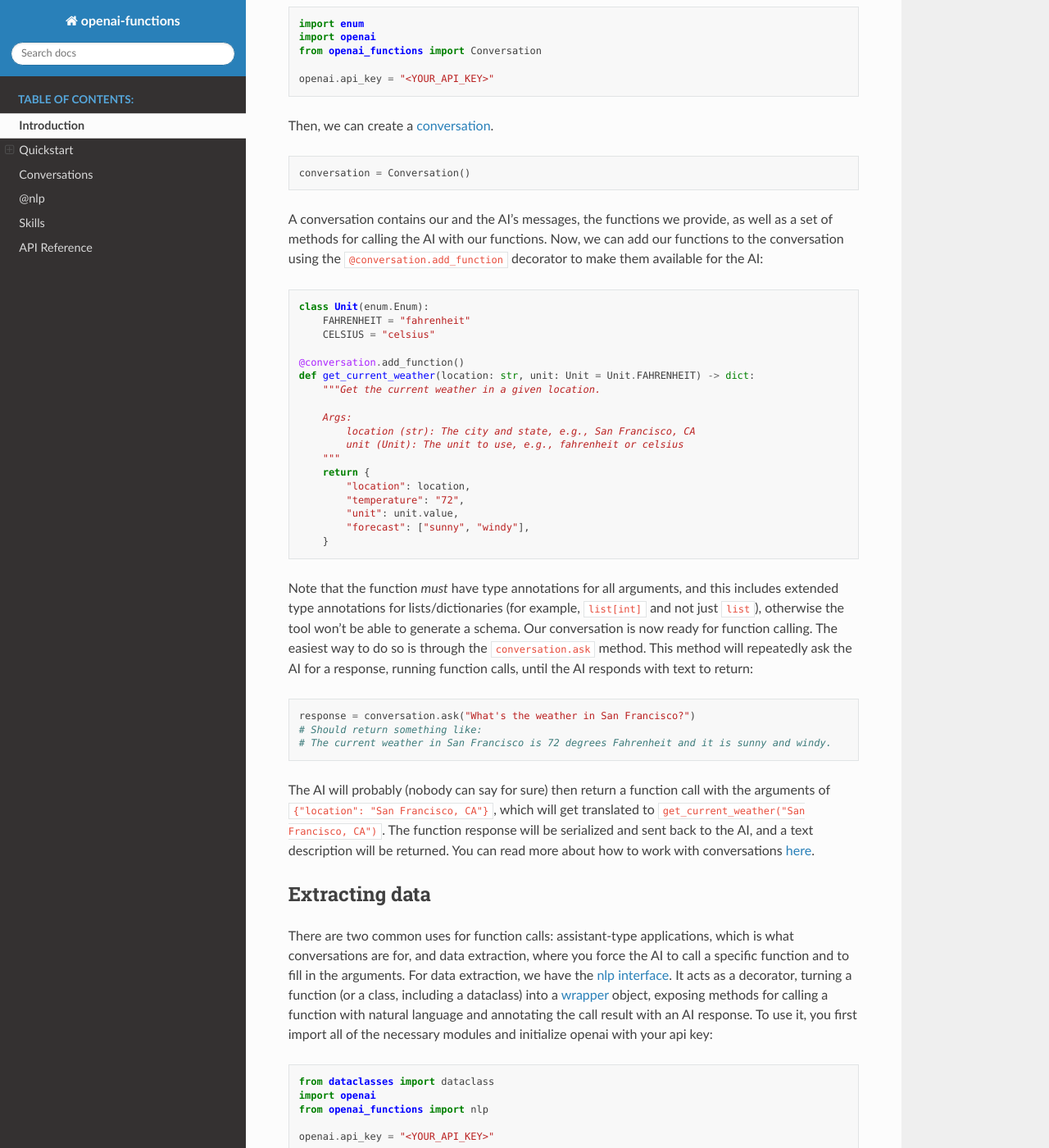
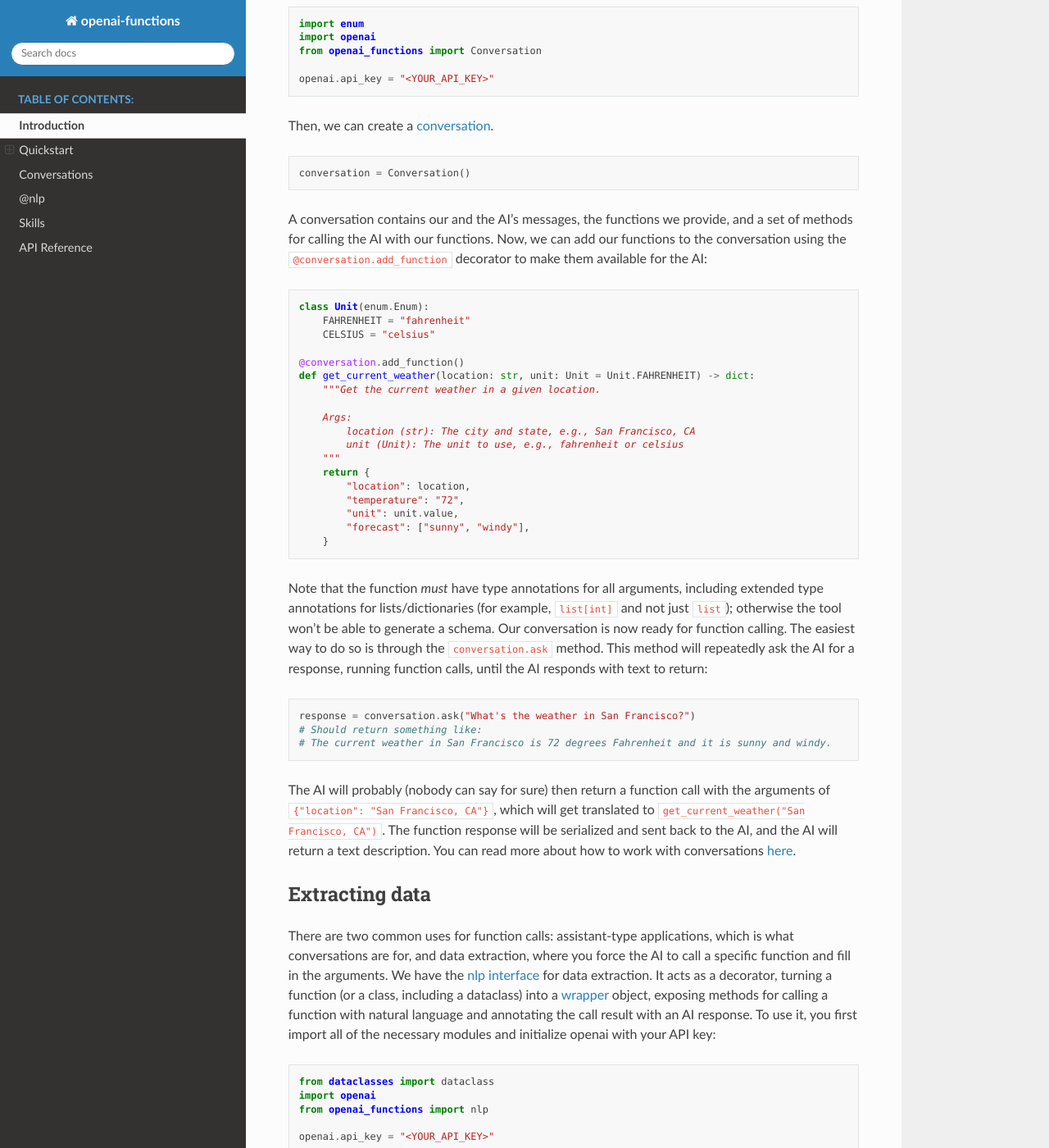
Before and after one commit to rizerphe/openai-functions, a Sphinx documentation site: the page built from docs/introduction.md, in a window 1280 px wide and 1400 px high, scrolled down 1068 px. Shown: the whole window at 82% size. Built offline with Sphinx 7.4.7 and the Read the Docs theme 2.0.0, drawn with Linux system fonts in a browser that asks for light colours; some of the changed text lies outside the part shown.

Commit message:
Fix grammar and improve clarity in docs

````diff
--- a/docs/introduction.md
+++ b/docs/introduction.md
@@ -26,13 +26,13 @@ pip install openai-functions
 Now, there are **three ways you can use this** - start with just one:
 
 - For managing conversations, use the [conversational](#your-first-conversation) interface
-- For data extraction etc, for working with just one function, use the [data extraction](extracting-data) interface
+- For data extraction etc., for working with just one function, use the [data extraction](extracting-data) interface
 - For just generating schemas and parsing call results, nothing more, use [raw schema generation](just-generating-the-schemas) next.
 
 (your-first-conversation)=
 ## Your first conversation
 
-The easiest way to use `openai-functions` is through the [conversation](conversation) interface. For that, you first import all of the necessary modules and initialize openai with your api key:
+The easiest way to use `openai-functions` is through the [conversation](conversation) interface. For that, you first import all of the necessary modules and initialize openai with your API key:
 
 ```python
 import enum
@@ -48,7 +48,7 @@ Then, we can create a [conversation](openai_functions.Conversation).
 conversation = Conversation()
 ```
 
-A conversation contains our and the AI's messages, the functions we provide, as well as a set of methods for calling the AI with our functions. Now, we can add our functions to the conversation using the `@conversation.add_function` decorator to make them available for the AI:
+A conversation contains our and the AI's messages, the functions we provide, and a set of methods for calling the AI with our functions. Now, we can add our functions to the conversation using the `@conversation.add_function` decorator to make them available for the AI:
 
 ```python
 class Unit(enum.Enum):
@@ -71,7 +71,7 @@ def get_current_weather(location: str, unit: Unit = Unit.FAHRENHEIT) -> dict:
     }
 ```
 
-Note that the function _must_ have type annotations for all arguments, and this includes extended type annotations for lists/dictionaries (for example, `list[int]` and not just `list`), otherwise the tool won't be able to generate a schema. Our conversation is now ready for function calling. The easiest way to do so is through the `conversation.ask` method. This method will repeatedly ask the AI for a response, running function calls, until the AI responds with text to return:
+Note that the function _must_ have type annotations for all arguments, including extended type annotations for lists/dictionaries (for example, `list[int]` and not just `list`); otherwise the tool won't be able to generate a schema. Our conversation is now ready for function calling. The easiest way to do so is through the `conversation.ask` method. This method will repeatedly ask the AI for a response, running function calls, until the AI responds with text to return:
 
 ```python
 response = conversation.ask("What's the weather in San Francisco?")
@@ -79,12 +79,12 @@ response = conversation.ask("What's the weather in San Francisco?")
 # The current weather in San Francisco is 72 degrees Fahrenheit and it is sunny and windy.
 ```
 
-The AI will probably (nobody can say for sure) then return a function call with the arguments of `{"location": "San Francisco, CA"}`, which will get translated to `get_current_weather("San Francisco, CA")`. The function response will be serialized and sent back to the AI, and a text description will be returned. You can read more about how to work with conversations [here](conversation).
+The AI will probably (nobody can say for sure) then return a function call with the arguments of `{"location": "San Francisco, CA"}`, which will get translated to `get_current_weather("San Francisco, CA")`. The function response will be serialized and sent back to the AI, and the AI will return a text description. You can read more about how to work with conversations [here](conversation).
 
 (extracting-data)=
 ## Extracting data
 
-There are two common uses for function calls: assistant-type applications, which is what conversations are for, and data extraction, where you force the AI to call a specific function and to fill in the arguments. For data extraction, we have the [nlp interface](nlp_interface). It acts as a decorator, turning a function (or a class, including a dataclass) into a [wrapper](openai_functions.Wrapper) object, exposing methods for calling a function with natural language and annotating the call result with an AI response. To use it, you first import all of the necessary modules and initialize openai with your api key:
+There are two common uses for function calls: assistant-type applications, which is what conversations are for, and data extraction, where you force the AI to call a specific function and fill in the arguments. We have the [nlp interface](nlp_interface) for data extraction. It acts as a decorator, turning a function (or a class, including a dataclass) into a [wrapper](openai_functions.Wrapper) object, exposing methods for calling a function with natural language and annotating the call result with an AI response. To use it, you first import all of the necessary modules and initialize openai with your API key:
 
 ```python
 from dataclasses import dataclass
--- a/pyproject.toml
+++ b/pyproject.toml
@@ -1,6 +1,6 @@
 [tool.poetry]
 name = "openai-functions"
-version = "0.6.2"
+version = "0.6.3"
 description = "Simplifies the usage of OpenAI's function calling."
 authors = ["rizerphe <44440399+rizerphe@users.noreply.github.com>"]
 readme = "README.md"
````
Also changed, not shown: other parts of docs/introduction.md (+2 -2 lines), README.md (+3 -3 lines), docs/conversation.md (+4 -4 lines), docs/index.rst (+2 -7 lines), docs/skills.md (+6 -6 lines).
